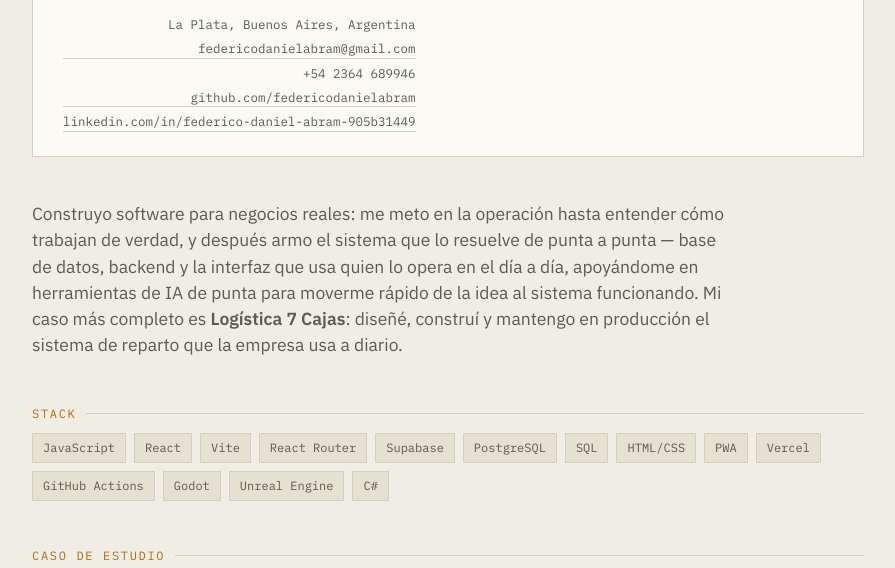
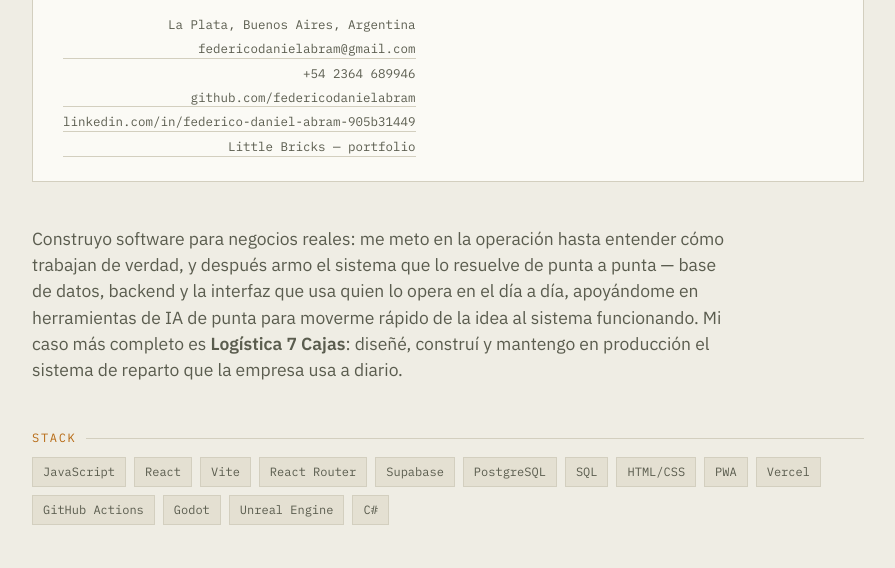
Before and after one commit to federicodanielabram/cv, a plain HTML site: page es/index.html in a window 1280 px wide. Shown: the part 182-750 px from the top of the page, without its empty margins (192-1087 px from the left). Drawn offline with Linux system fonts and the light colour scheme.

Commit message:
Add Little Bricks portfolio link to contact header

```diff
--- a/es/index.html
+++ b/es/index.html
@@ -296,6 +296,7 @@
       <span>+54 2364 689946</span>
       <a href="https://github.com/federicodanielabram">github.com/federicodanielabram</a>
       <a href="https://www.linkedin.com/in/federico-daniel-abram-905b31449">linkedin.com/in/federico-daniel-abram-905b31449</a>
+      <a href="https://federicodanielabram.github.io/little-bricks/">Little Bricks — portfolio</a>
     </div>
   </header>
 
```
Also changed, not shown: index.html (+1 -0 lines).
